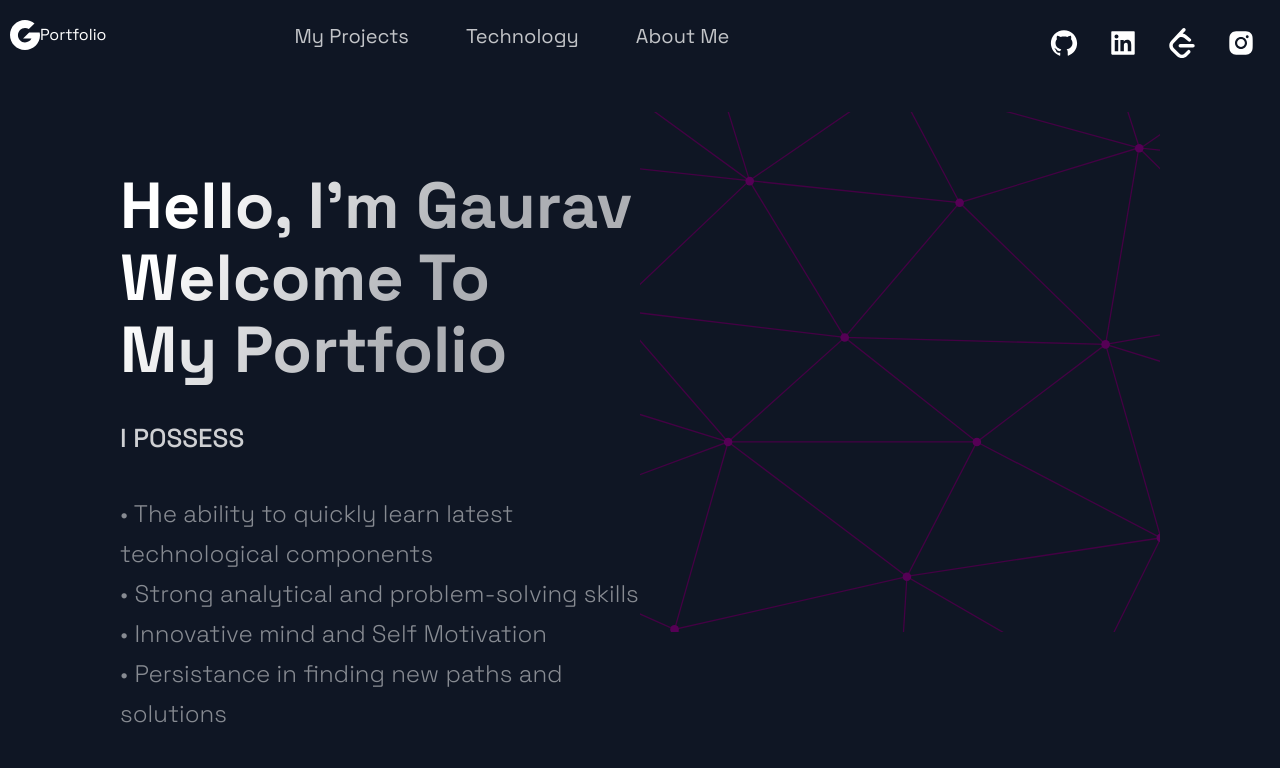
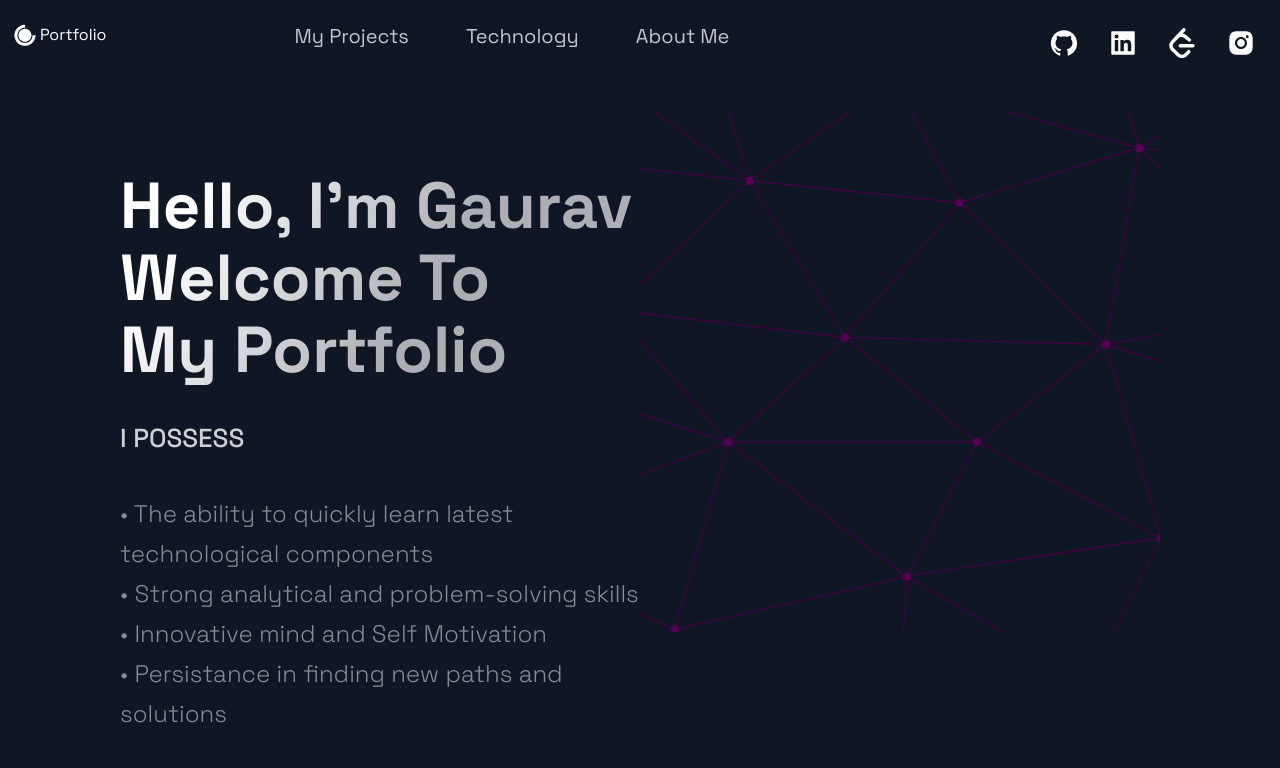
Before and after one commit to DracoCoder/My-Portfolio, a Next.js app: page / in a window 1280 px wide. Shown: the top 768 px of the page. Built offline with nearby package versions, Linux system fonts and the light colour scheme.

Commit message:
changed portfolio icon

```diff
--- a/src/components/Header/Header.js
+++ b/src/components/Header/Header.js
@@ -2,7 +2,7 @@
 import React from 'react';
 import { AiFillGithub, AiFillInstagram, AiFillLinkedin } from 'react-icons/ai';
 import { DiCssdeck } from 'react-icons/di';
-import { SiLeetcode, SiJustgiving } from "react-icons/si";
+import { SiLeetcode } from "react-icons/si";
 
 
 import { Container, Div1, Div2, Div3, NavLink, SocialIcons, Span } from './HeaderStyles';
@@ -13,7 +13,7 @@
     <Div1>
       <Link href="/">
         <a style={{ display: 'flex', alignItems: 'center', color: 'white', marginBottom: '20px' }}>
-          <SiJustgiving size='3rem' /> <Span>Portfolio</Span>
+          <DiCssdeck size="3rem" /> <span>Portfolio</span>
           {/* SiJustgiving is the icon */}
         </a>
       </Link>
```
